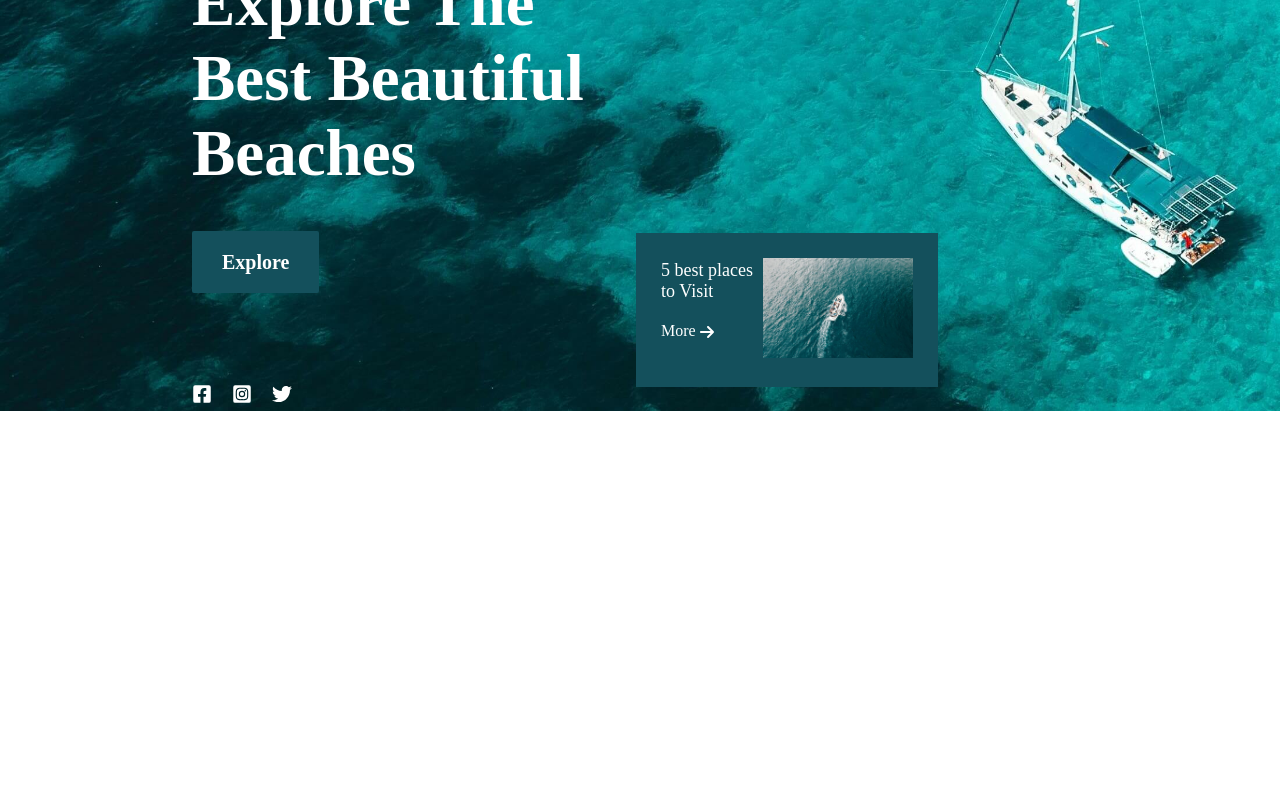
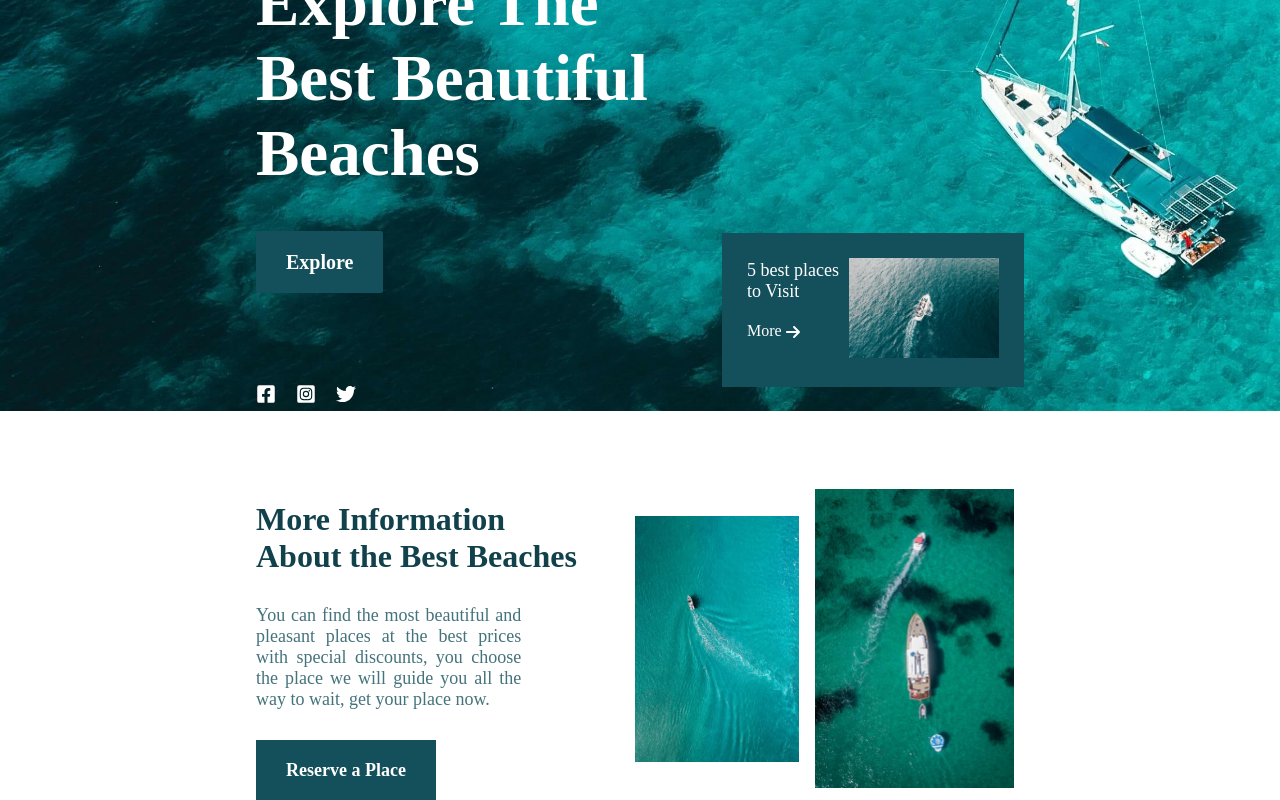
Before and after one commit to NH-Rifat/Travel-Guide-Application, a React (Create React App) app: page / in a window 1280 px wide. Shown: the part 229-1029 px from the top of the page. Before the commit the page ends 800 px from the top, so only its background shows below. Built offline with nearby package versions, Linux system fonts and the light colour scheme.

Commit message:
More info section done

```diff
--- a/src/App.js
+++ b/src/App.js
@@ -1,4 +1,5 @@
 import Home from "./pages/Home/Home";
+import MoreInfo from "./pages/Home/MoreInfo/MoreInfo";
 import Header from "./pages/shared/Header/Header";
 
 
--- a/src/pages/Banner/Banner.css
+++ b/src/pages/Home/Banner/Banner.css
@@ -1,3 +1,7 @@
+
+.banner{
+  margin-bottom: 18%;
+}
 .banner-img img{
   position: absolute;
   top: 0px;
@@ -8,7 +12,7 @@
   object-position: 83%;
 }
 .main{
-  width: 70%;
+  width: 60%;
   margin: 0 auto;
   position: relative;
   top: 150px;
@@ -58,7 +62,6 @@
   justify-content: space-between;
   align-items: center;
   padding: 25px 25px;
-  margin-right: 150px;
 }
 .info p{
   margin-right: 10px;
--- a/src/pages/Banner/Banner.js
+++ b/src/pages/Home/Banner/Banner.js
@@ -1,8 +1,8 @@
 import React from 'react';
 import './Banner.css';
 
-import home1 from '../../images/home1.jpg';
-import home2 from '../../images/home2.jpg';
+import home1 from '../../../images/home1.jpg';
+import home2 from '../../../images/home2.jpg';
 
 import { FaFacebookSquare } from 'react-icons/fa';
 import { FaInstagramSquare } from 'react-icons/fa';
@@ -12,7 +12,7 @@ import { faArrowRight } from '@fortawesome/free-solid-svg-icons';
 
 const Banner = () => {
   return (
-    <div>
+    <div className='banner'>
       <div className='banner-img'>
         <img src={home1} alt='' />
       </div>
@@ -41,18 +41,21 @@ const Banner = () => {
               </div>
             </div>
           </div>
-          <div className="visit-place">
-            <div className="info">
-              <p>5 best places <br />to Visit</p>
-              <div className="more">
+          <div className='visit-place'>
+            <div className='info'>
+              <p>
+                5 best places <br />
+                to Visit
+              </p>
+              <div className='more'>
                 <p>More</p>
-                <div className="arrow">
-                <FontAwesomeIcon icon={faArrowRight}></FontAwesomeIcon>
+                <div className='arrow'>
+                  <FontAwesomeIcon icon={faArrowRight}></FontAwesomeIcon>
                 </div>
               </div>
             </div>
-            <div className="visit-img">
-            <img src={home2} alt="" />
+            <div className='visit-img'>
+              <img src={home2} alt='' />
             </div>
           </div>
         </div>
--- a/src/pages/Home/Home.js
+++ b/src/pages/Home/Home.js
@@ -1,10 +1,13 @@
 import React from 'react';
-import Banner from '../Banner/Banner';
+import Banner from './Banner/Banner';
+import MoreInfo from './MoreInfo/MoreInfo';
+
 
 const Home = () => {
   return (
     <div>
       <Banner></Banner>
+      <MoreInfo></MoreInfo>
     </div>
   );
 };
--- /dev/null
+++ b/src/pages/Home/MoreInfo/MoreInfo.css
@@ -0,0 +1,43 @@
+.more_info-img{
+  display: flex;
+  width: 60%;
+  margin: 0 auto;
+  align-items: center;
+}
+.info-section{
+  width: 50%;
+}
+.info-section h1{
+  color: rgb(17, 65, 75);
+}
+.info-section p{
+  width: 70%;
+  text-align: justify;
+  margin-top: 30px;
+  color: rgb(68, 115, 124);
+  font-size: 18px;
+}
+.btn{
+  margin-top: 50px;
+}
+.btn a{
+  background-color: rgb(20, 80, 92);
+  padding: 20px 30px;
+  color: white;
+  font-weight: 600;
+  font-size: 18px;
+}
+
+.info-img{
+  display: flex;
+  align-items: center;
+  width: 50%;
+  margin-right: 10px;
+  column-gap: 1rem
+}
+.info-img .about1 img{
+  width: 230px;
+}
+.info-img .about2 img{
+  width: 280px;
+}
--- /dev/null
+++ b/src/pages/Home/MoreInfo/MoreInfo.js
@@ -0,0 +1,37 @@
+import React from 'react';
+import './MoreInfo.css';
+import about1 from '../../../images/about1.jpg';
+import about2 from '../../../images/about2.jpg';
+
+const MoreInfo = () => {
+  return (
+    <div>
+      <div className='more_info-img'>
+        <div className='info-section'>
+          <h1>
+            More Information <br />
+            About the Best Beaches
+          </h1>
+          <p>
+            You can find the most beautiful and pleasant places at the best
+            prices with special discounts, you choose the place we will guide
+            you all the way to wait, get your place now.
+          </p>
+          <div className='btn'>
+            <a href='#place'>Reserve a Place</a>
+          </div>
+        </div>
+        <div className='info-img'>
+          <div className='about1'>
+            <img src={about1} alt='' />
+          </div>
+          <div className='about2'>
+            <img src={about2} alt='' />
+          </div>
+        </div>
+      </div>
+    </div>
+  );
+};
+
+export default MoreInfo;
--- a/src/pages/shared/Header/Header.css
+++ b/src/pages/shared/Header/Header.css
@@ -47,7 +47,7 @@ button {
 .nav {
   height: 70px;
   display: flex;
-  width: 70%;
+  width: 60%;
   margin: 0 auto;
   justify-content: space-between;
   align-items: center;
```
